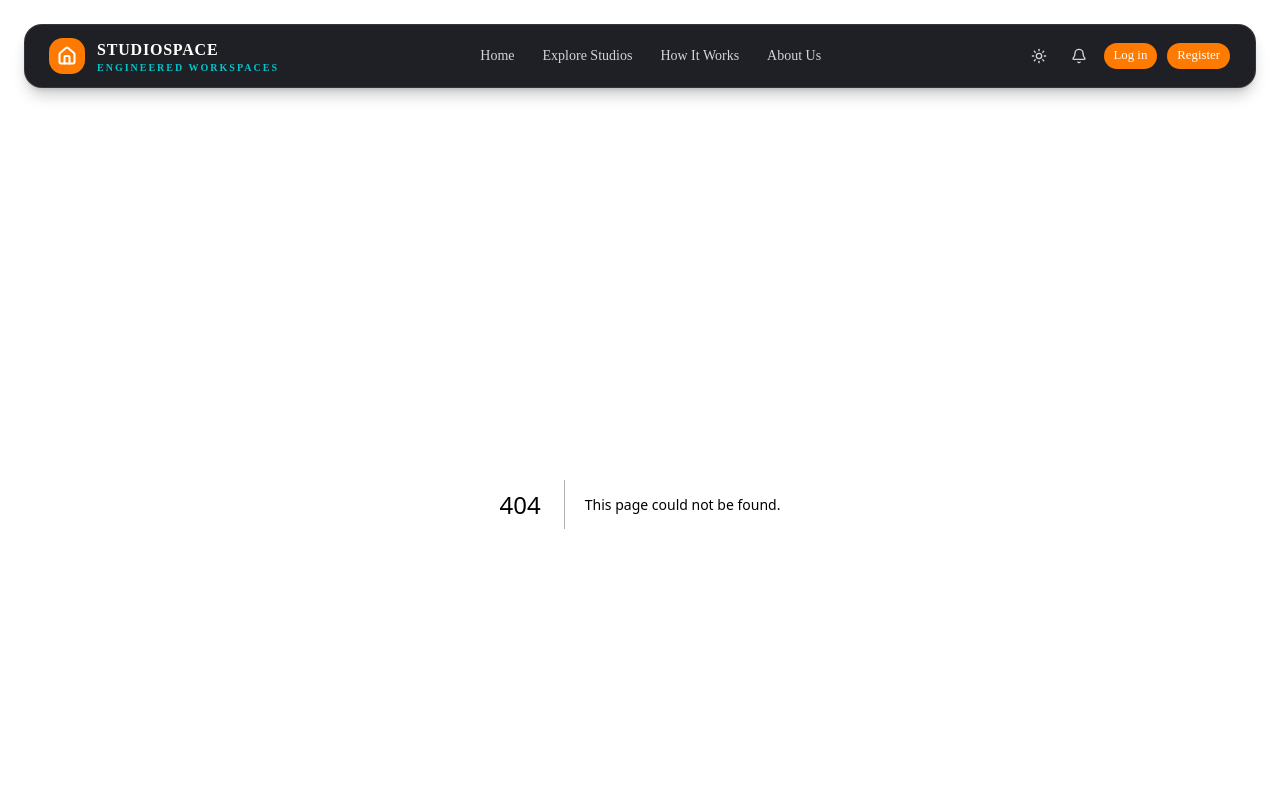
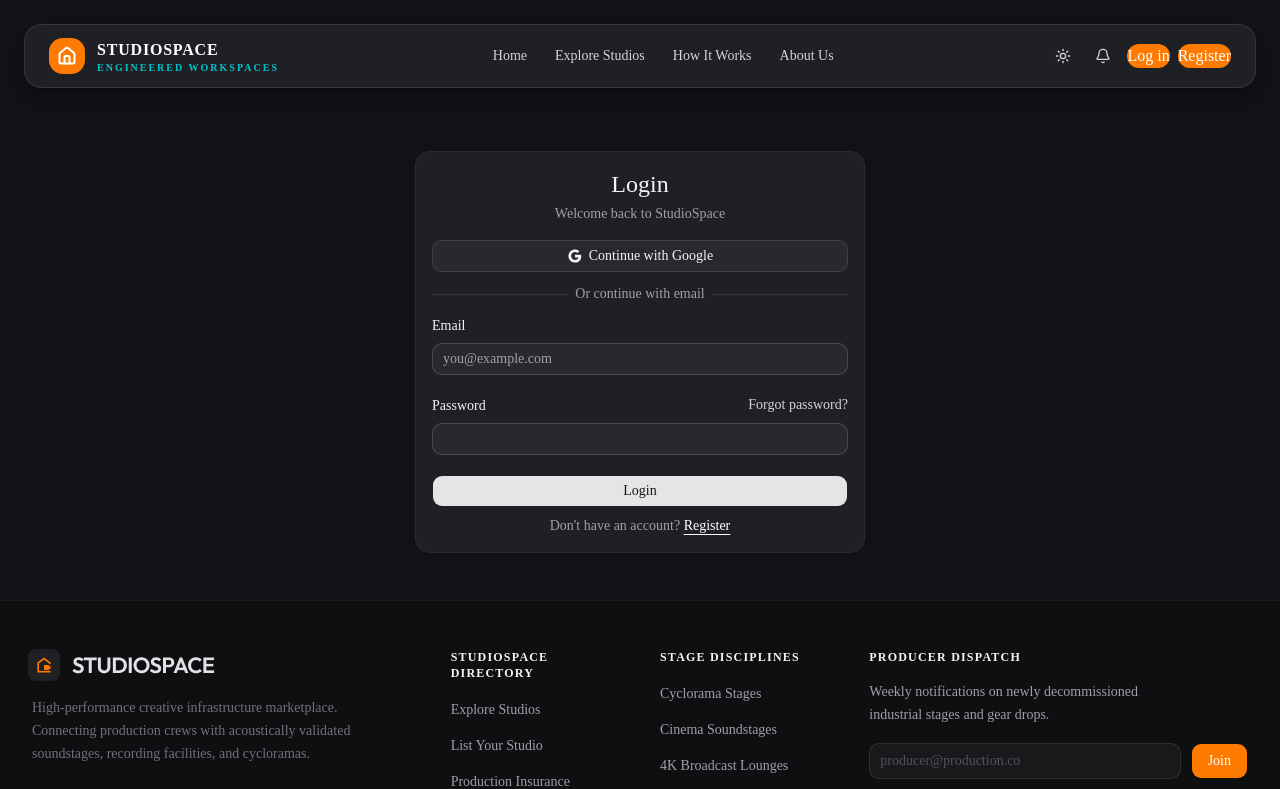
Before and after one commit to abirhosen30/studio-space-client, a Next.js app: page /login in a window 1280 px wide. Before the commit this address had no page. Shown: the top 789 px of the page. Built offline with nearby package versions, Linux system fonts and the light colour scheme.

Commit message:
add login page and fixed edit and delete section

```diff
--- /dev/null
+++ b/src/app/login/page.tsx
@@ -0,0 +1,99 @@
+import Link from "next/link"
+import { Button } from "@/components/ui/button"
+import {
+  Card,
+  CardContent,
+  CardDescription,
+  CardHeader,
+  CardTitle,
+} from "@/components/ui/card"
+import {
+  Field,
+  FieldDescription,
+  FieldGroup,
+  FieldLabel,
+  FieldSeparator,
+} from "@/components/ui/field"
+import { Input } from "@/components/ui/input"
+
+export default function LoginPage() {
+  return (
+    <main className="flex flex-1 items-center justify-center px-4 py-12">
+      <Card className="w-full max-w-md border-white/10 bg-[#1e2025] text-zinc-100">
+        <CardHeader className="text-center">
+          <CardTitle className="text-2xl">Login</CardTitle>
+          <CardDescription className="text-zinc-400">
+            Welcome back to StudioSpace
+          </CardDescription>
+        </CardHeader>
+        <CardContent>
+          <form>
+            <FieldGroup>
+              <Field>
+                <Button variant="outline" type="button" className="w-full">
+                  <svg
+                    aria-hidden="true"
+                    viewBox="0 0 24 24"
+                    className="size-4"
+                  >
+                    <path
+                      fill="currentColor"
+                      d="M21.35 12.2c0-.72-.06-1.42-.18-2.1H12v3.98h5.24a4.48 4.48 0 0 1-1.95 2.94v2.45h3.16c1.85-1.7 2.9-4.2 2.9-7.27ZM12 21.75c2.64 0 4.86-.87 6.48-2.35l-3.16-2.45c-.87.58-1.98.93-3.32.93-2.55 0-4.72-1.72-5.5-4.04H3.23v2.53A9.75 9.75 0 0 0 12 21.75ZM6.5 13.84a5.87 5.87 0 0 1 0-3.68V7.63H3.23a9.75 9.75 0 0 0 0 8.74l3.27-2.53ZM12 6.12c1.44 0 2.73.5 3.75 1.5l2.81-2.82C16.85 3.2 14.64 2.25 12 2.25a9.75 9.75 0 0 0-8.77 5.38L6.5 10.16C7.28 7.84 9.45 6.12 12 6.12Z"
+                    />
+                  </svg>
+                  Continue with Google
+                </Button>
+              </Field>
+              <FieldSeparator className="*:data-[slot=field-separator-content]:bg-[#1e2025]">
+                Or continue with email
+              </FieldSeparator>
+              <Field>
+                <FieldLabel htmlFor="email">Email</FieldLabel>
+                <Input
+                  id="email"
+                  name="email"
+                  type="email"
+                  placeholder="you@example.com"
+                  autoComplete="email"
+                  required
+                />
+              </Field>
+              <Field>
+                <div className="flex items-center justify-between">
+                  <FieldLabel htmlFor="password">Password</FieldLabel>
+                  <Link
+                    href="/forgot-password"
+                    className="text-sm text-zinc-300 underline-offset-4 hover:text-white hover:underline"
+                  >
+                    Forgot password?
+                  </Link>
+                </div>
+                <Input
+                  id="password"
+                  name="password"
+                  type="password"
+                  autoComplete="current-password"
+                  required
+                />
+              </Field>
+              <Field>
+                <Button type="submit" className="w-full">
+                  Login
+                </Button>
+                <FieldDescription className="text-center text-zinc-400">
+                  Don&apos;t have an account?{" "}
+                  <Link
+                    href="/register"
+                    className="text-white underline underline-offset-4 hover:text-[#ff9a33]"
+                  >
+                    Register
+                  </Link>
+                </FieldDescription>
+              </Field>
+            </FieldGroup>
+          </form>
+        </CardContent>
+      </Card>
+    </main>
+  )
+}
--- a/src/components/DeleteStudioDailog.tsx
+++ b/src/components/DeleteStudioDailog.tsx
@@ -46,7 +46,8 @@ const DeleteStudioDailog = ({ id }: { id: string }) => {
       }
 
       setOpen(false);
-      router.push("/studios");
+      router.replace("/studios");
+      router.refresh();
     } catch (deleteError) {
       console.error("Could not delete studio:", deleteError);
       setError(
--- a/src/components/EditStudioDailog.tsx
+++ b/src/components/EditStudioDailog.tsx
@@ -271,8 +271,8 @@ const EditStudioDailog = ({ studio }: { studio: IStudio }) => {
     const wordCount = form.notes.trim()
       ? form.notes.trim().split(/\s+/).length
       : 0;
-    if (wordCount < 40) {
-      nextErrors.notes = "Production notes must contain at least 40 words.";
+    if (wordCount < 20) {
+      nextErrors.notes = "Production notes must contain at least 20 words.";
     }
 
     setErrors(nextErrors);
@@ -320,8 +320,19 @@ const EditStudioDailog = ({ studio }: { studio: IStudio }) => {
         );
       }
 
+      const result: unknown = await response.json();
+      if (
+        typeof result !== "object" ||
+        result === null ||
+        !("matchedCount" in result) ||
+        result.matchedCount !== 1
+      ) {
+        throw new Error("The studio was not found and could not be updated.");
+      }
+
       setMessage("Studio listing updated successfully.");
-      router.push("/studios");
+      router.replace(`/studios/${encodeURIComponent(studio._id)}`);
+      router.refresh();
     } catch (error) {
       console.error("Could not update studio:", error);
       setMessage(
@@ -717,7 +728,7 @@ const EditStudioDailog = ({ studio }: { studio: IStudio }) => {
             title="Production Notes & Facility Rules"
             right={
               <span className="text-[10px] uppercase tracking-widest text-zinc-500">
-                Minimum 40 words
+                Minimum 20 words
               </span>
             }
           >
--- a/src/components/navbar.tsx
+++ b/src/components/navbar.tsx
@@ -82,18 +82,18 @@ export function Navbar() {
           >
             <Bell />
           </Button>
-          <Button
-            size="sm"
+          <Link
+            href="/login"
             className="hidden rounded-full bg-[#ff7a00] text-white hover:bg-[#ff9a33] sm:inline-flex"
           >
             Log in
-          </Button>
-          <Button
-            size="sm"
+          </Link>
+          <Link
+            href="/register"
             className="rounded-full bg-[#ff7a00] text-white hover:bg-[#ff9a33]"
           >
             Register
-          </Button>
+          </Link>
         </div>
       </nav>
     </header>
```
